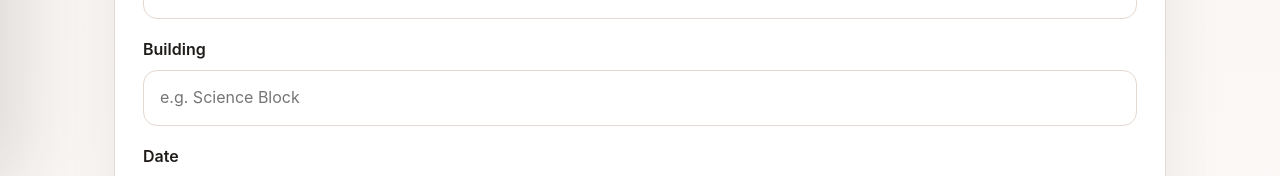
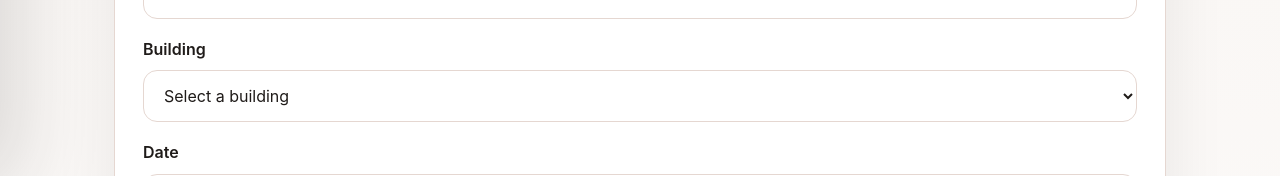
Before and after one commit to AzureZephyry/WildFinds, a React (Vite) app: page /report/lost in a window 1280 px wide. Shown: the part 611-787 px from the top of the page. Built offline with nearby package versions, Linux system fonts and the light colour scheme.

Commit message:
refactor: centralize building location options

```diff
--- a/src/components/ReportForm.jsx
+++ b/src/components/ReportForm.jsx
@@ -2,6 +2,7 @@ import { useState } from 'react'
 import FormField from './FormField'
 import ImageUploader from './ImageUploader'
 import ValidationMessage from './ValidationMessage'
+import { BUILDING_OPTIONS } from '../data/buildingOptions'
 import { getItemCategories, createReportSubmission } from '../utils/reportUtils'
 import { validateReport } from '../utils/validation'
 
@@ -119,15 +120,19 @@ function ReportForm({ reportType, onSubmit }) {
         </FormField>
 
         <FormField label="Building" htmlFor="building">
-          <input
+          <select
             id="building"
-            type="text"
             value={values.building}
             onChange={e => setField('building', e.target.value)}
-            placeholder="e.g. Science Block"
-            maxLength={80}
             required
-          />
+          >
+            <option value="">Select a building</option>
+            {BUILDING_OPTIONS.map(option => (
+              <option key={option} value={option}>
+                {option}
+              </option>
+            ))}
+          </select>
           <ValidationMessage message={errors.building} />
         </FormField>
 
--- a/src/context/ItemsContext.jsx
+++ b/src/context/ItemsContext.jsx
@@ -1,5 +1,6 @@
 import { createContext, useContext, useMemo, useState } from 'react'
 import { items as initialItems } from '../data/items'
+import { BUILDING_OPTIONS } from '../data/buildingOptions'
 
 const ItemsContext = createContext(null)
 
@@ -67,10 +68,10 @@ export function ItemsProvider({ children }) {
     [items]
   )
 
-  const buildings = useMemo(
-    () => Array.from(new Set(items.map(item => item.building).filter(Boolean))).sort(),
-    [items]
-  )
+  const buildings = useMemo(() => {
+    const itemBuildings = Array.from(new Set(items.map(item => item.building).filter(Boolean))).sort()
+    return [...new Set([...BUILDING_OPTIONS, ...itemBuildings])]
+  }, [items])
 
   return (
     <ItemsContext.Provider value={{ items, addItem, categories, statuses, buildings }}>
--- /dev/null
+++ b/src/data/buildingOptions.js
@@ -0,0 +1,24 @@
+export const BUILDING_OPTIONS = [
+  'GLE Building',
+  'Acad Building',
+  'Allied Building',
+  'NGE Building',
+  'RTL Building',
+  'SAL Building',
+  'G-LEC Area',
+  'G-SMART Area',
+  'Espacio',
+  'College Canteen',
+  'Main Canteen',
+  'Elementary Canteen',
+  'College Library',
+  'SHS Library',
+  'JHS Library',
+  'Study Area',
+  'Gym',
+  'Accounting Area',
+  'RTL Lobby',
+  'PE Area',
+  'Back Gate',
+  'Front Gate',
+]
```
